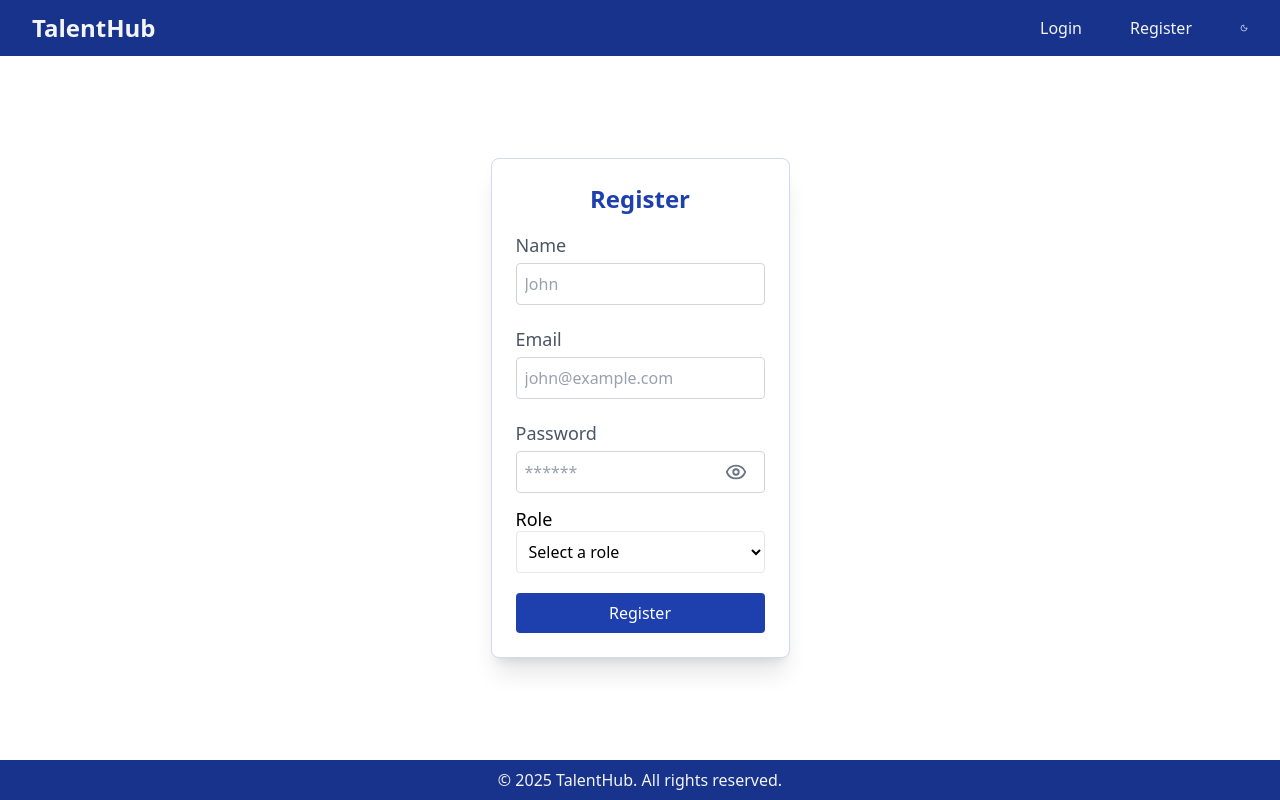
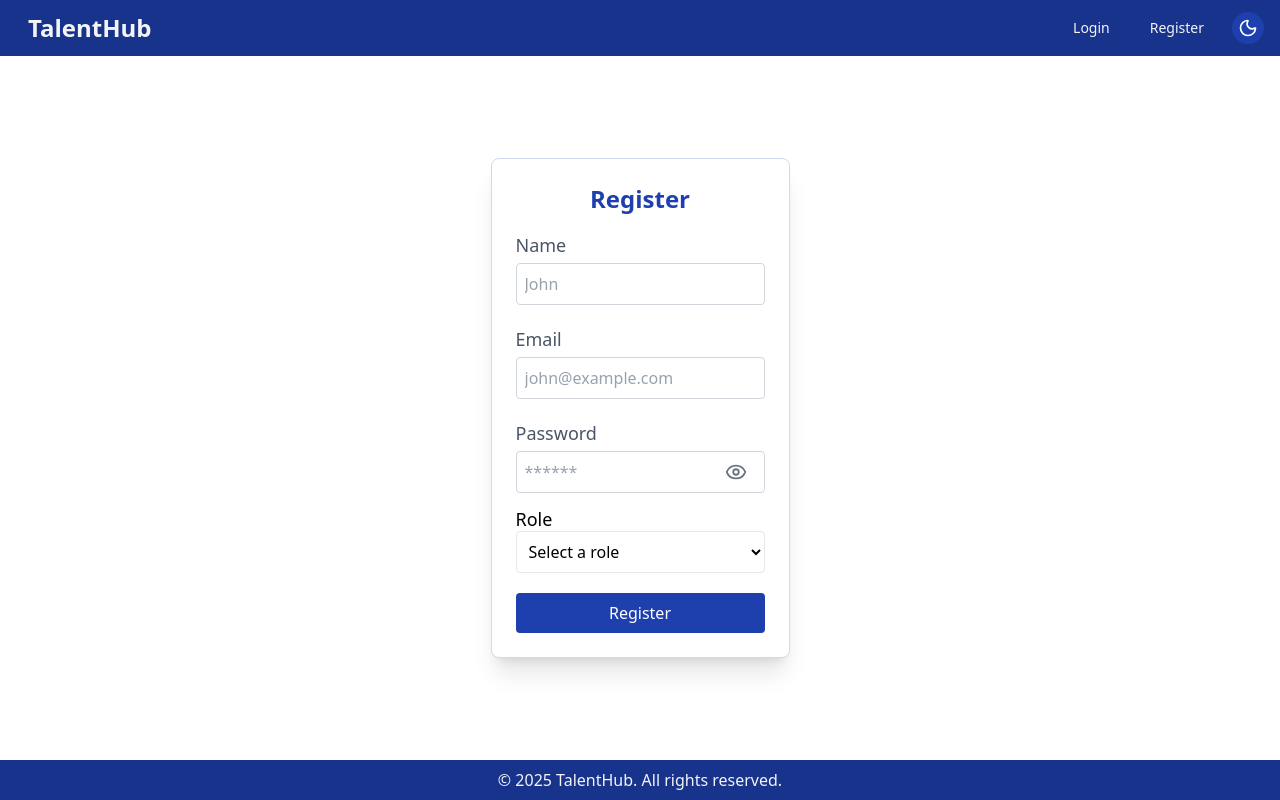
Before and after one commit to tewodros-m/TalentHub, a React (Vite) app in the folder frontend/: page /register in a window 1280 px wide. Built offline with nearby package versions, Linux system fonts and the light colour scheme; no server answers.

Commit message:
refactor: replace toggle dark button with IconButton and make Link buttons small

```diff
--- a/frontend/src/components/Navbar.tsx
+++ b/frontend/src/components/Navbar.tsx
@@ -6,6 +6,7 @@ import { logout } from '../features/auth/authSlice';
 import { useDarkMode } from '../hooks/useDarkMode';
 import Button from './ui/Button';
 import LinkButton from './ui/LinkButton';
+import IconButton from './ui/IconButton';
 
 const Navbar = () => {
   const { isAuthenticated, role } = useAuth();
@@ -23,8 +24,9 @@ const Navbar = () => {
         {/* Logo */}
         <LinkButton
           to='/'
+          size='sm'
           variant='custom'
-          className='!text-2xl !font-bold px-0 py-0'
+          className='!text-2xl !font-bold'
         >
           TalentHub
         </LinkButton>
@@ -35,15 +37,17 @@ const Navbar = () => {
             <>
               <LinkButton
                 to='/login'
+                size='sm'
                 variant='custom'
-                className='hover:underline px-0 py-0'
+                className='hover:underline'
               >
                 Login
               </LinkButton>
               <LinkButton
                 to='/register'
+                size='sm'
                 variant='custom'
-                className='hover:underline px-0 py-0'
+                className='hover:underline'
               >
                 Register
               </LinkButton>
@@ -52,8 +56,9 @@ const Navbar = () => {
           {isAuthenticated && role === 'applicant' && (
             <LinkButton
               to='/applicant/dashboard'
+              size='sm'
               variant='custom'
-              className='hover:underline px-0 py-0'
+              className='hover:underline'
             >
               My Applications
             </LinkButton>
@@ -61,8 +66,9 @@ const Navbar = () => {
           {isAuthenticated && role === 'employer' && (
             <LinkButton
               to='/employer/dashboard'
+              size='sm'
               variant='custom'
-              className='hover:underline px-0 py-0'
+              className='hover:underline'
             >
               Employer Dashboard
             </LinkButton>
@@ -70,8 +76,9 @@ const Navbar = () => {
           {isAuthenticated && role === 'admin' && (
             <LinkButton
               to='/admin/dashboard'
+              size='sm'
               variant='custom'
-              className='hover:underline px-0 py-0'
+              className='hover:underline'
             >
               Admin Panel
             </LinkButton>
@@ -79,21 +86,17 @@ const Navbar = () => {
           {isAuthenticated && (
             <Button
               onClick={handleLogout}
+              size='sm'
               variant='custom'
-              className='px-1 py-1 hover:underline'
+              className='hover:underline'
             >
               Logout
             </Button>
           )}
           {/* Dark mode toggle */}
-          <Button
-            onClick={toggleDarkMode}
-            variant='custom'
-            className='px-0 py-0 w-10 h-10 rounded-full hover:bg-primary-700 dark:hover:bg-primary-200 transition'
-            aria-label='Toggle dark mode'
-          >
-            {isDark ? <Sun size={18} /> : <Moon size={18} />}
-          </Button>
+          <IconButton onClick={toggleDarkMode} size='sm' variant='primary'>
+            {isDark ? <Sun size={20} /> : <Moon size={20} />}
+          </IconButton>
         </div>
       </div>
     </nav>
```
